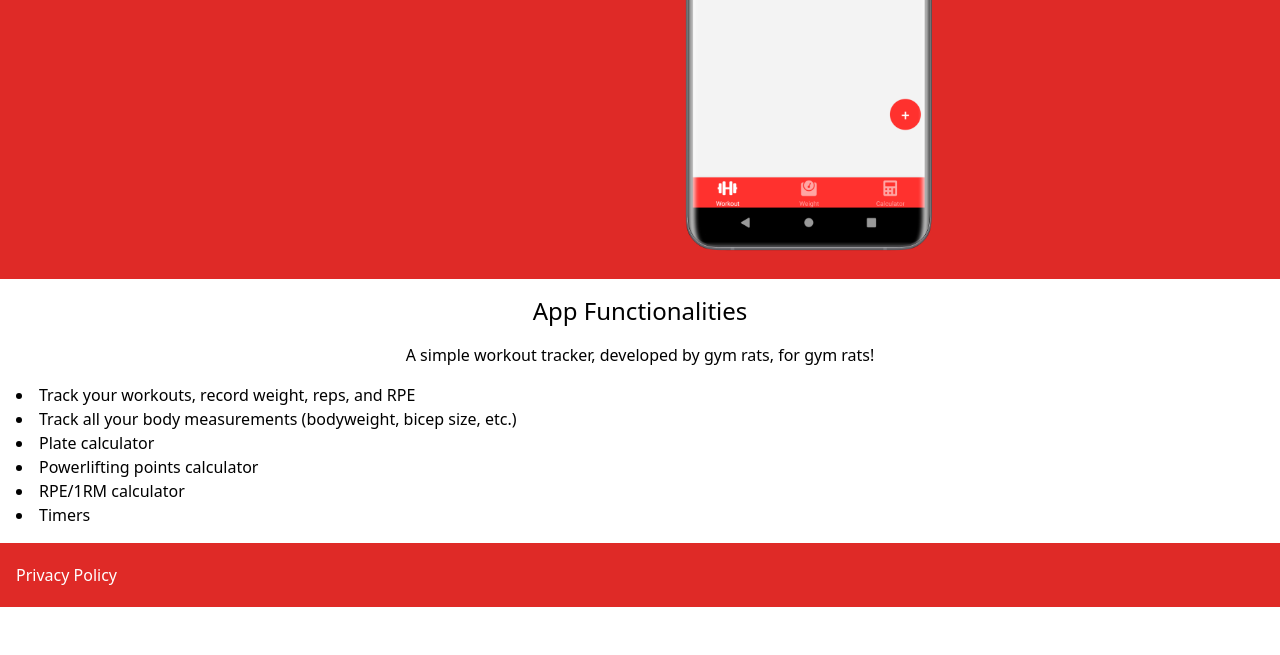
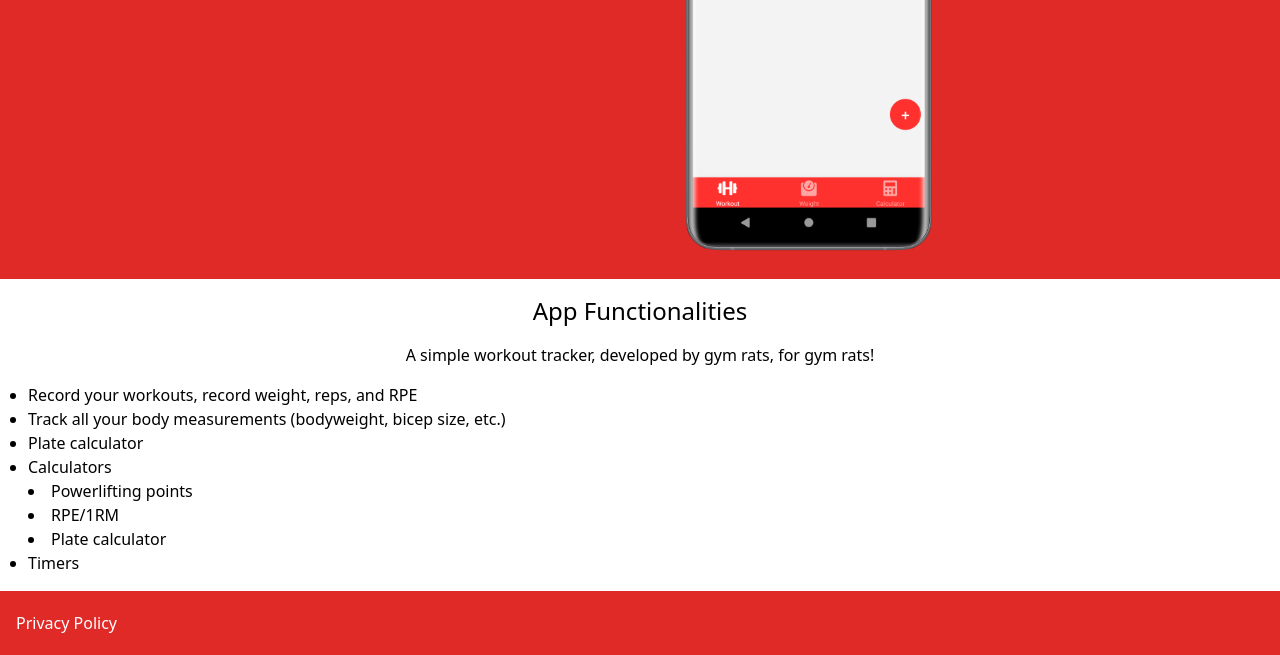
Before and after one commit to WorkoutLogs/workoutlogs, a Gatsby site: page / in a window 1280 px wide. Shown: the part 399-1054 px from the top of the page. Before the commit the page ends 1006 px from the top, so only its background shows below. Built offline with nearby package versions, Linux system fonts and the light colour scheme; Gatsby itself is replaced by a stand-in of ours.

Commit message:
Some changes

```diff
--- a/src/pages/index.js
+++ b/src/pages/index.js
@@ -7,7 +7,7 @@ import Content from "../components/content";
 import { StaticImage } from "gatsby-plugin-image";
 
 const META_DESCRIPTION = "Get the best workout tracker android app for free";
-const TITLE = 'WorkoutLogs - Gym Tracker';
+const TITLE = 'WorkoutLogs - Gym Tracker App';
 const IMAGE = 'https://workoutlogs.github.io/icon.png';
 
 const IndexPage = () => {
@@ -23,7 +23,7 @@ const IndexPage = () => {
         <div className="flex text-white p-4 flex-col md:flex-row" style={{backgroundColor: "#df2a27"}}>
           <div className="flex-1 flex justify-center md:justify-end">
             <div className="md:mr-8 flex flex-col">
-              <h1 className="text-6xl text-left w-64 font-bold">The<br/>Best<br/>Workout<br/>Tracker.</h1>
+              <h1 className="text-6xl text-left w-64 font-bold">The <br/>Best <br/>Workout <br/>Tracker.</h1>
               <p className="text-xl mt-5" style={{maxWidth: 450}}>{description}</p>
               <GooglePlayButton
                 url={GooglePlayUrl}
@@ -44,15 +44,20 @@ const IndexPage = () => {
             />
           </div>
         </div>
-        <div className="bg-white p-4">
+        <div className="bg-white p-4 px-7">
           <h2 className="text-2xl text-center mb-4 font-medium">App Functionalities</h2>
           <p className="text-center mb-4">A simple workout tracker, developed by gym rats, for gym rats!</p>
-          <ul className="list-disc list-inside self-center">
-            <li>Track your workouts, record weight, reps, and RPE</li>
+          <ul className="list-disc list-outside self-center">
+            <li>Record your workouts, record weight, reps, and RPE</li>
             <li>Track all your body measurements (bodyweight, bicep size, etc.)</li>
             <li>Plate calculator</li>
-            <li>Powerlifting points calculator</li>
-            <li>RPE/1RM calculator</li>
+            <li>Calculators
+              <ul className="list-disc list-inside">
+                <li>Powerlifting points</li>
+                <li>RPE/1RM</li>
+                <li>Plate calculator</li>
+              </ul>
+            </li>
             <li>Timers</li>
           </ul>
         </div>
```
